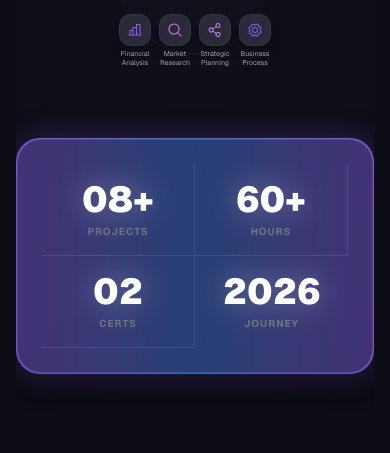
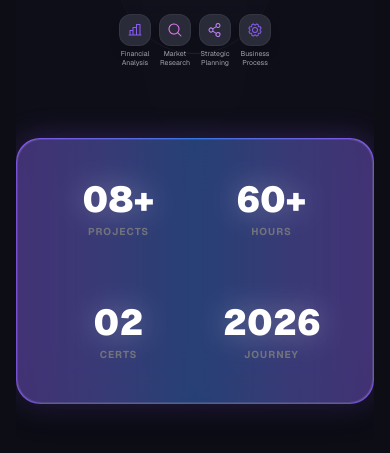
Before and after one commit to himanshutyagi-bit/himanshu-tyagi-portfolio, a Next.js app: page / in a window 390 px wide. Shown: the part 4460-4913 px from the top of the page. Built offline with nearby package versions, Linux system fonts and the light colour scheme.

Commit message:
Final mobile polish and grid fixes

```diff
--- a/src/app/page.tsx
+++ b/src/app/page.tsx
@@ -354,7 +354,7 @@ export default function Home() {
 
         {/* BOTTOM STATS BAR */}
         <div className="w-full max-w-4xl relative mt-12 p-[1px] rounded-3xl bg-gradient-to-r from-neon-purple via-[#3b82f6] to-neon-purple shadow-[0_0_30px_rgba(139,92,246,0.3)]">
-           <div className="w-full h-full glass-panel-dark rounded-3xl grid grid-cols-2 md:grid-cols-4 divide-x divide-y md:divide-y-0 divide-white/10 p-6 overflow-hidden bg-[#0d0e15]">
+           <div className="w-full h-full glass-panel-dark rounded-3xl grid grid-cols-2 md:grid-cols-4 gap-y-8 md:gap-y-0 md:divide-x md:divide-white/10 p-6 overflow-hidden bg-[#0d0e15]">
              <div className="flex flex-col items-center justify-center py-4">
                <span className="text-4xl font-black text-white drop-shadow-[0_0_15px_rgba(255,255,255,0.3)]">08+</span>
                <span className="text-[10px] text-zinc-500 uppercase tracking-widest font-bold mt-1">PROJECTS</span>
```
